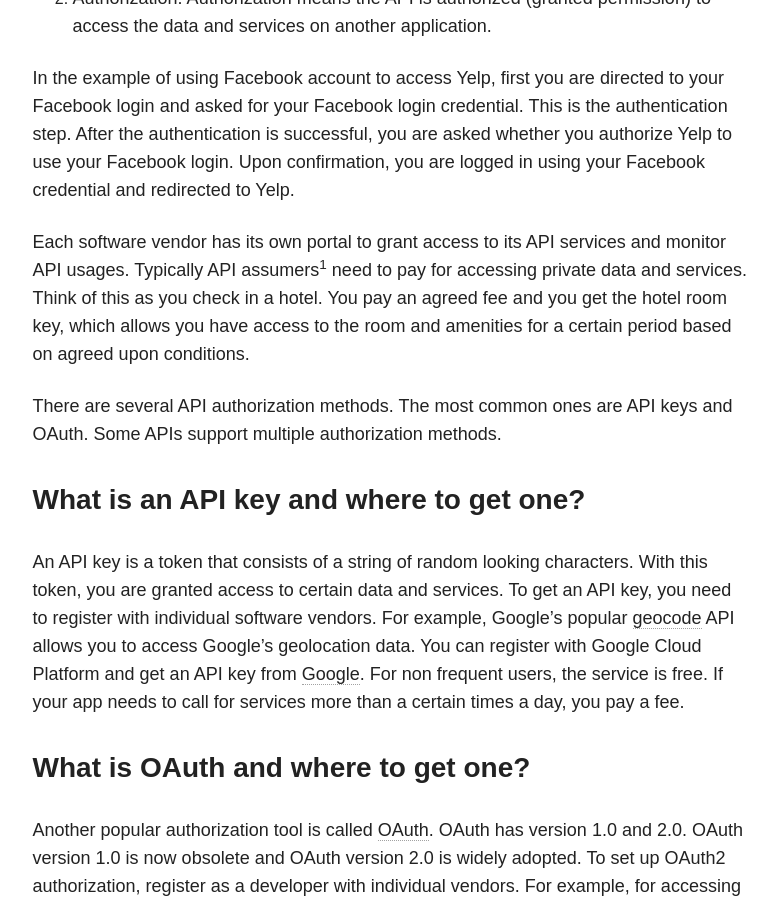
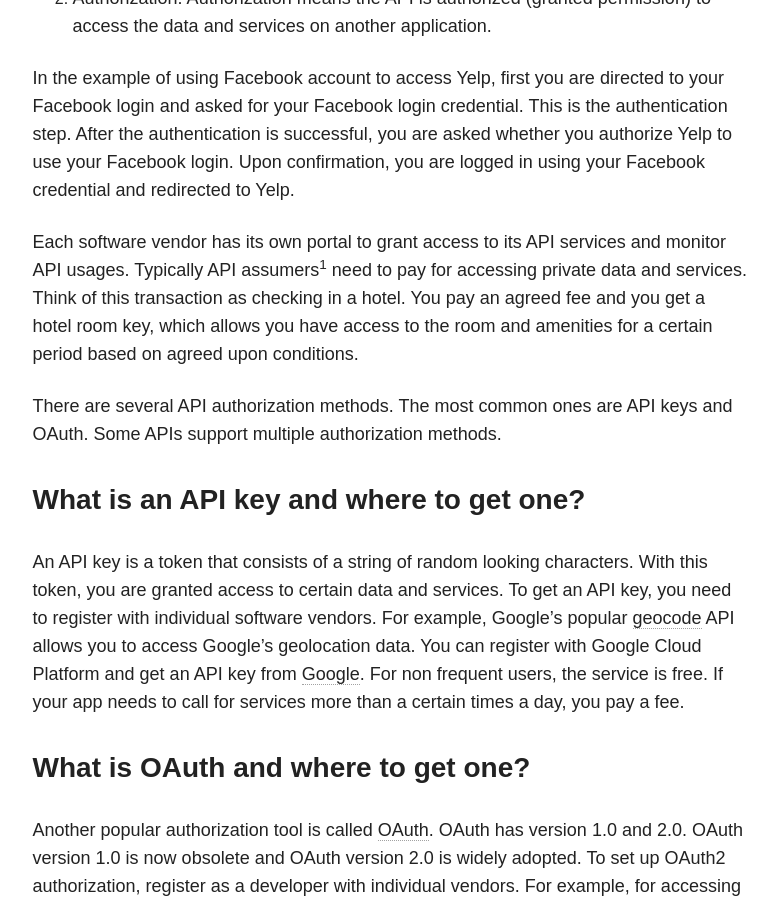
Before and after one commit to taolicd/taolicd.github.io, a Jekyll site: the page built from _posts/blog/2019-08-08-Intro_API_blog.md, in a window 1280 px wide and 900 px high, scrolled down 1229 px. Shown: the whole window, without its empty margins (347-1120 px from the left). Built offline with Jekyll 4.4.1, drawn with Linux system fonts in a browser that asks for light colours; comment, search, counter and statistics services are not loaded.

Commit message:
revisions

```diff
--- a/_posts/blog/2019-08-08-Intro_API_blog.md
+++ b/_posts/blog/2019-08-08-Intro_API_blog.md
@@ -3,7 +3,6 @@
 title:  "A Beginner's Guide to APIs"
 date:   2019-08-08
 categories:  APIs, REST APIs
-
 
 ---
 # A Beginner's Guide to APIs
@@ -28,7 +27,7 @@
 
 In the example of using Facebook account to access Yelp, first you are directed to your Facebook login and asked for your Facebook login credential. This is the authentication step. After the authentication is successful, you are asked whether you authorize Yelp to use your Facebook login. Upon confirmation, you are logged in using your Facebook credential and redirected to Yelp.
 
-Each software vendor has its own portal to grant access to its API services and monitor API usages. Typically API assumers[^1] need to pay for accessing private data and services. Think of this as you check in a hotel. You pay an agreed fee and you get the hotel room key, which allows you have access to the room and amenities for a certain period based on agreed upon conditions.
+Each software vendor has its own portal to grant access to its API services and monitor API usages. Typically API assumers[^1] need to pay for accessing private data and services. Think of this transaction as checking in a hotel. You pay an agreed fee and you get a hotel room key, which allows you have access to the room and amenities for a certain period based on agreed upon conditions.
 
 There are several API authorization methods. The most common ones are API keys and OAuth. Some APIs support multiple authorization methods.
 
```
